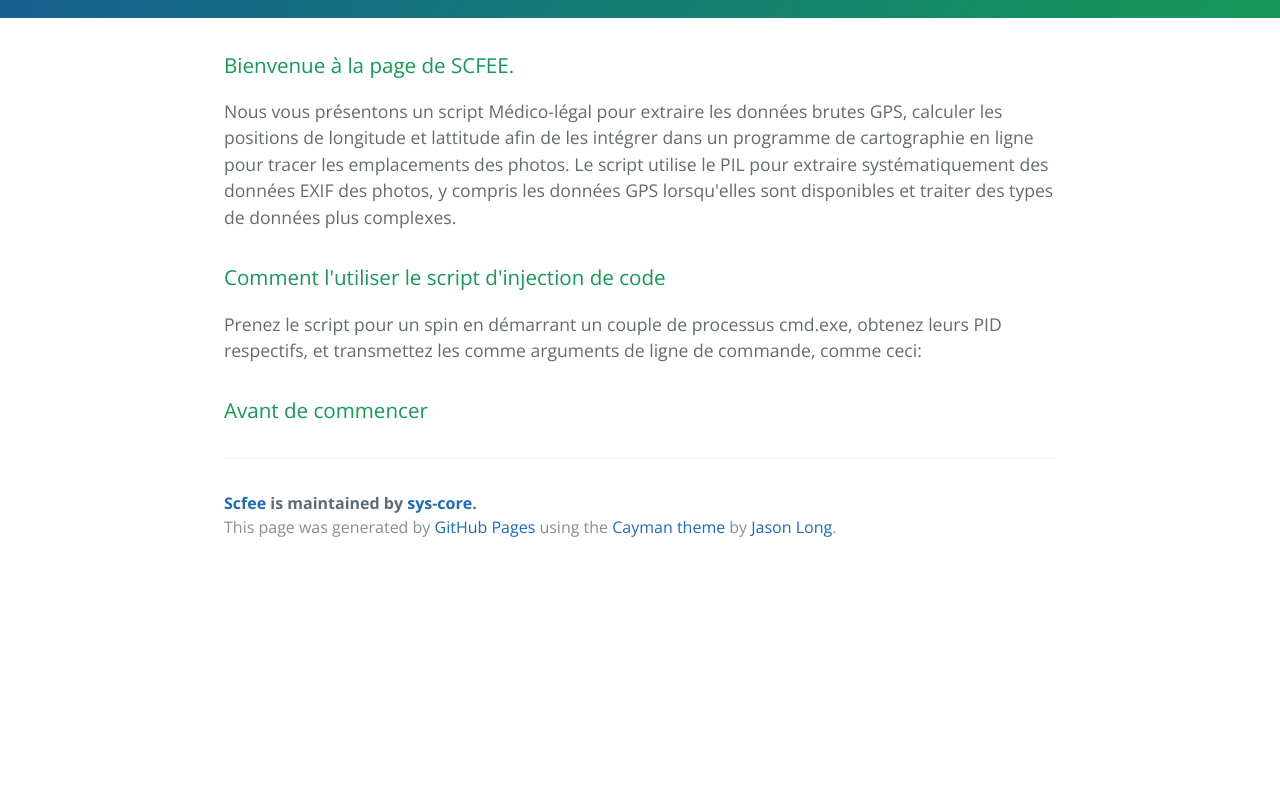
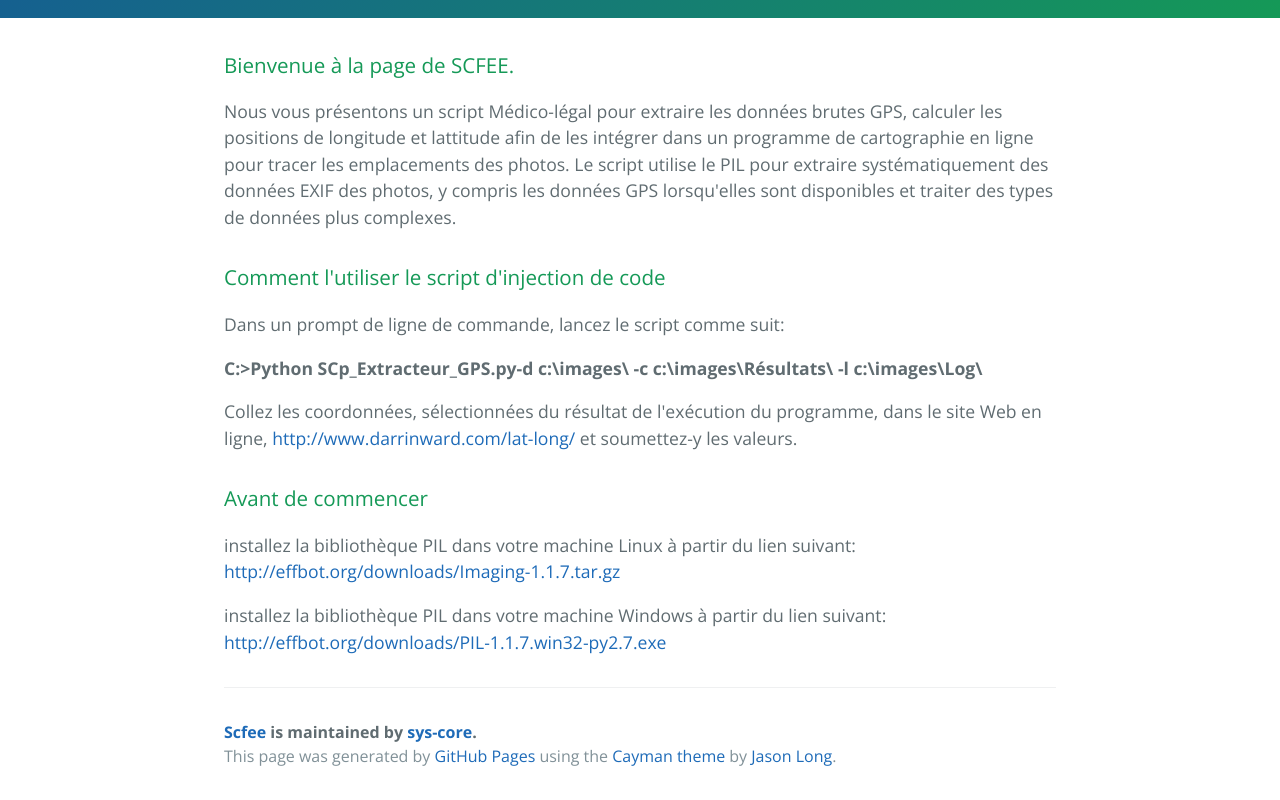
Before and after one commit to sys-core/SCFEE, a plain HTML site: page index.html in a window 1280 px wide. Shown: the part 365-1165 px from the top of the page. Before the commit the page ends 936 px from the top, so only its background shows below. Drawn offline with nearby package versions, Linux system fonts and the light colour scheme.

Commit message:
Create gh-pages branch via GitHub

```diff
--- a/index.html
+++ b/index.html
@@ -27,10 +27,20 @@
 <h3>
 <a id="comment-lutiliser-le-script-dinjection-de-code" class="anchor" href="#comment-lutiliser-le-script-dinjection-de-code" aria-hidden="true"><span class="octicon octicon-link"></span></a>Comment l'utiliser le script d'injection de code</h3>
 
-<p>Prenez le script pour un spin en démarrant un couple de processus cmd.exe, obtenez leurs PID respectifs, et transmettez les comme arguments de ligne de commande, comme ceci:</p>
+<p>Dans un prompt de ligne de commande, lancez le script comme suit:</p>
+
+<p><strong>C:&gt;Python SCp_Extracteur_GPS.py-d c:\images\ -c c:\images\Résultats\ -l c:\images\Log\</strong></p>
+
+<p>Collez les coordonnées, sélectionnées du résultat de l'exécution du programme, dans le site Web en ligne, <a href="http://www.darrinward.com/lat-long/">http://www.darrinward.com/lat-long/</a> et soumettez-y les valeurs.</p>
 
 <h3>
 <a id="avant-de-commencer" class="anchor" href="#avant-de-commencer" aria-hidden="true"><span class="octicon octicon-link"></span></a>Avant de commencer</h3>
+
+<p>installez la bibliothèque PIL dans votre machine Linux à partir du lien suivant:
+<a href="http://effbot.org/downloads/Imaging-1.1.7.tar.gz">http://effbot.org/downloads/Imaging-1.1.7.tar.gz</a></p>
+
+<p>installez la bibliothèque PIL dans votre machine Windows à partir du lien suivant:
+<a href="http://effbot.org/downloads/PIL-1.1.7.win32-py2.7.exe">http://effbot.org/downloads/PIL-1.1.7.win32-py2.7.exe</a></p>
 
       <footer class="site-footer">
         <span class="site-footer-owner"><a href="https://github.com/sys-core/SCFEE">Scfee</a> is maintained by <a href="https://github.com/sys-core">sys-core</a>.</span>
--- a/params.json
+++ b/params.json
@@ -1 +1 @@
-{"name":"Scfee","tagline":"Extraire des données de géolocalisation à partir de fichiers images et les localiser.","body":"### Bienvenue à la page de SCFEE.\r\nNous vous présentons un script Médico-légal pour extraire les données brutes GPS, calculer les positions de longitude et lattitude afin de les intégrer dans un programme de cartographie en ligne pour tracer les emplacements des photos. Le script utilise le PIL pour extraire systématiquement des données EXIF des photos, y compris les données GPS lorsqu'elles sont disponibles et traiter des types de données plus complexes.\r\n\r\n### Comment l'utiliser le script d'injection de code\r\n\r\nPrenez le script pour un spin en démarrant un couple de processus cmd.exe, obtenez leurs PID respectifs, et transmettez les comme arguments de ligne de commande, comme ceci:\r\n\r\n### Avant de commencer\r\n","google":"","note":"Don't delete this file! It's used internally to help with page regeneration."}
+{"name":"Scfee","tagline":"Extraire des données de géolocalisation à partir de fichiers images et les localiser.","body":"### Bienvenue à la page de SCFEE.\r\nNous vous présentons un script Médico-légal pour extraire les données brutes GPS, calculer les positions de longitude et lattitude afin de les intégrer dans un programme de cartographie en ligne pour tracer les emplacements des photos. Le script utilise le PIL pour extraire systématiquement des données EXIF des photos, y compris les données GPS lorsqu'elles sont disponibles et traiter des types de données plus complexes.\r\n\r\n### Comment l'utiliser le script d'injection de code\r\n\r\nDans un prompt de ligne de commande, lancez le script comme suit:\r\n\r\n**C:\\>Python SCp_Extracteur_GPS.py-d c:\\images\\ -c c:\\images\\Résultats\\ -l c:\\images\\Log\\**\r\n\r\nCollez les coordonnées, sélectionnées du résultat de l'exécution du programme, dans le site Web en ligne, http://www.darrinward.com/lat-long/ et soumettez-y les valeurs.\r\n\r\n### Avant de commencer\r\ninstallez la bibliothèque PIL dans votre machine Linux à partir du lien suivant:\r\nhttp://effbot.org/downloads/Imaging-1.1.7.tar.gz\r\n\r\ninstallez la bibliothèque PIL dans votre machine Windows à partir du lien suivant:\r\nhttp://effbot.org/downloads/PIL-1.1.7.win32-py2.7.exe\r\n","google":"","note":"Don't delete this file! It's used internally to help with page regeneration."}
```
